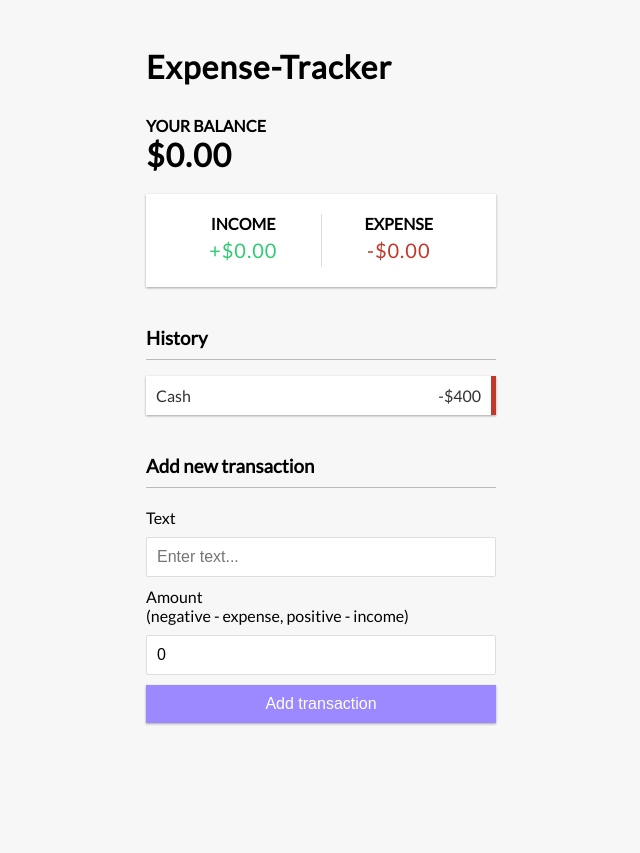
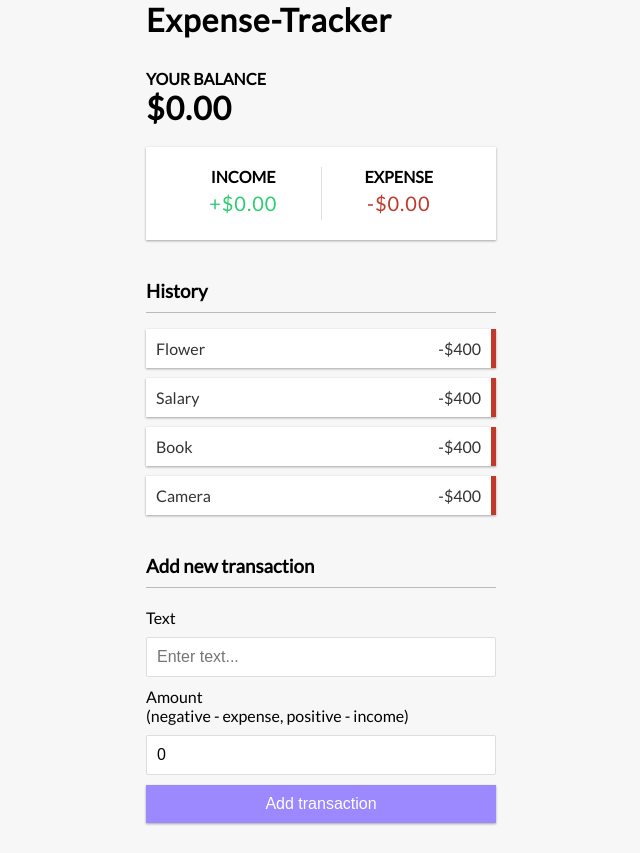
Before and after one commit to dhawalbisht/Expense-Tracker, a React (Vite) app: page / in a window 1280 px wide. Shown: the whole page, without its empty margins (319-959 px from the left). Before the commit the page ends 800 px from the top, so only its background shows below. Built offline with nearby package versions, Linux system fonts and the light colour scheme.

Commit message:
Context Api added

```diff
--- a/src/App.jsx
+++ b/src/App.jsx
@@ -3,22 +3,23 @@ import './App.css'
 import Header from './components/Header'
 import Balance from './components/Balance'
 import IncomeExpenses from './components/IncomeExpenses'
-import TransactionlList from './components/TransactionList'
+import TransactionList from './components/TransactionList'
 import AddNewTransaction from './components/AddNewTransaction'
+import { GlobalProvider } from './context/GlobalState'
 
 
 function App() {
 
   return (
-    <div>
+    <GlobalProvider>
       <Header />
       <div className='container'>
         <Balance />
         <IncomeExpenses />
-        <TransactionlList />
+        <TransactionList />
         <AddNewTransaction />
       </div>
-    </div >
+    </GlobalProvider >
   )
 }
 
--- /dev/null
+++ b/src/components/Transaction.jsx
@@ -0,0 +1,11 @@
+import React from 'react'
+
+const Transaction = ({ transaction }) => {
+    return (
+        <li className="minus">
+            {transaction.text} <span>-$400</span><button className="delete-btn">x</button>
+        </li>
+    )
+}
+
+export default Transaction
--- a/src/components/TransactionList.jsx
+++ b/src/components/TransactionList.jsx
@@ -1,13 +1,14 @@
-import React from 'react'
+import React, { useContext } from 'react'
+import Transaction from './Transaction'
+import { GlobalContext } from '../context/GlobalState'
 
 const TransactionlList = () => {
+    const { transactions } = useContext(GlobalContext)
     return (
         <>
             <h3>History</h3>
-            <ul id="list" className="list">
-                <li className="minus">
-                    Cash <span>-$400</span><button className="delete-btn">x</button>
-                </li>
+            <ul className="list">
+                {transactions.map(transactions => (<Transaction key={transactions.id} transaction={transactions} />))}
             </ul>
         </>
     )
--- /dev/null
+++ b/src/context/AppReducer.jsx
@@ -0,0 +1,6 @@
+export default (state, action) => {
+    switch (action.type) {
+        default:
+            return state;
+    }
+}
--- /dev/null
+++ b/src/context/GlobalState.jsx
@@ -0,0 +1,30 @@
+import React, { createContext, useReducer } from "react";
+import AppReducer from "./AppReducer";
+// Initial state
+
+const initialState = {
+    transactions: [
+        { id: 1, text: 'Flower', amount: -20 },
+        { id: 2, text: 'Salary', amount: 300 },
+        { id: 3, text: 'Book', amount: -10 },
+        { id: 4, text: 'Camera', amount: 150 }
+    ]
+
+}
+
+// Create context
+
+export const GlobalContext = createContext(initialState);
+
+// Provide component
+
+export const GlobalProvider = ({ children }) => {
+    const [state, dispatch] = useReducer(AppReducer, initialState)
+
+    return (<GlobalContext.Provider value={
+        { transactions: state.transactions }
+    }>
+        {children}
+    </GlobalContext.Provider>)
+
+}
```
